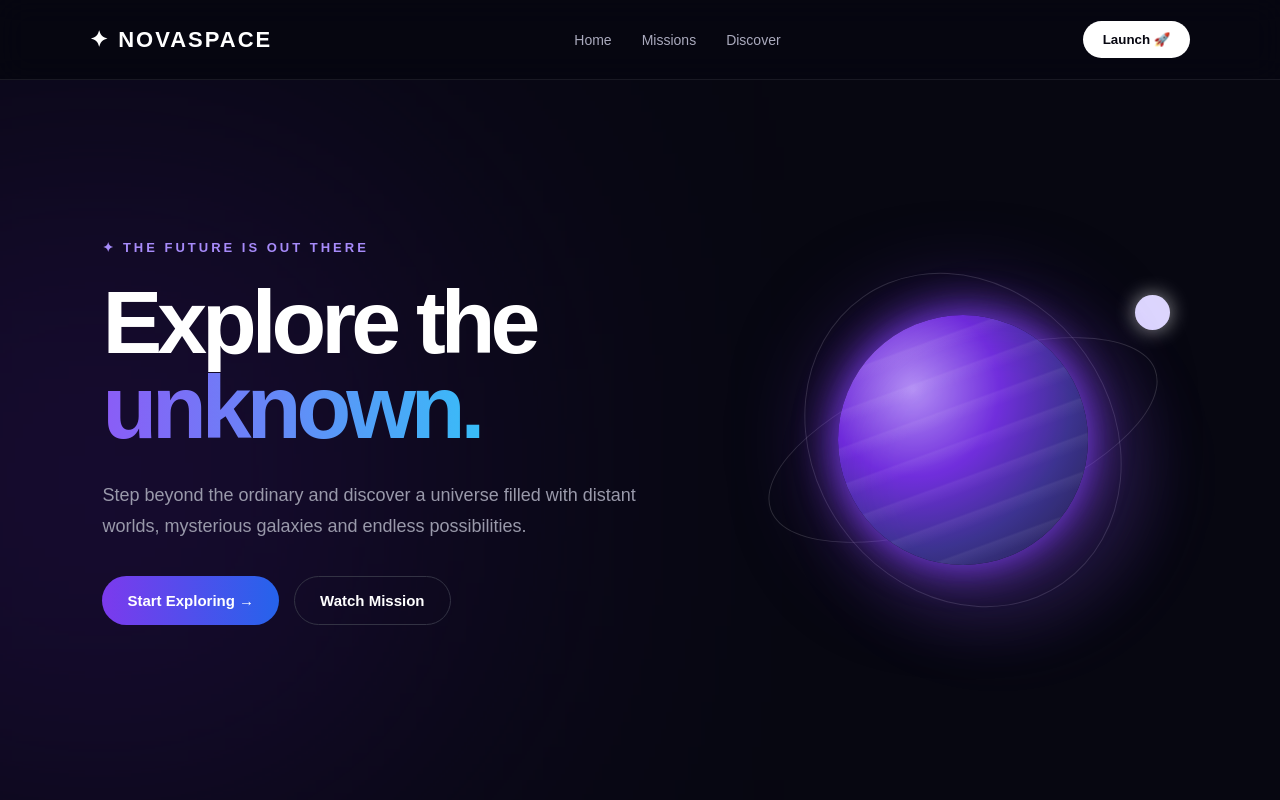
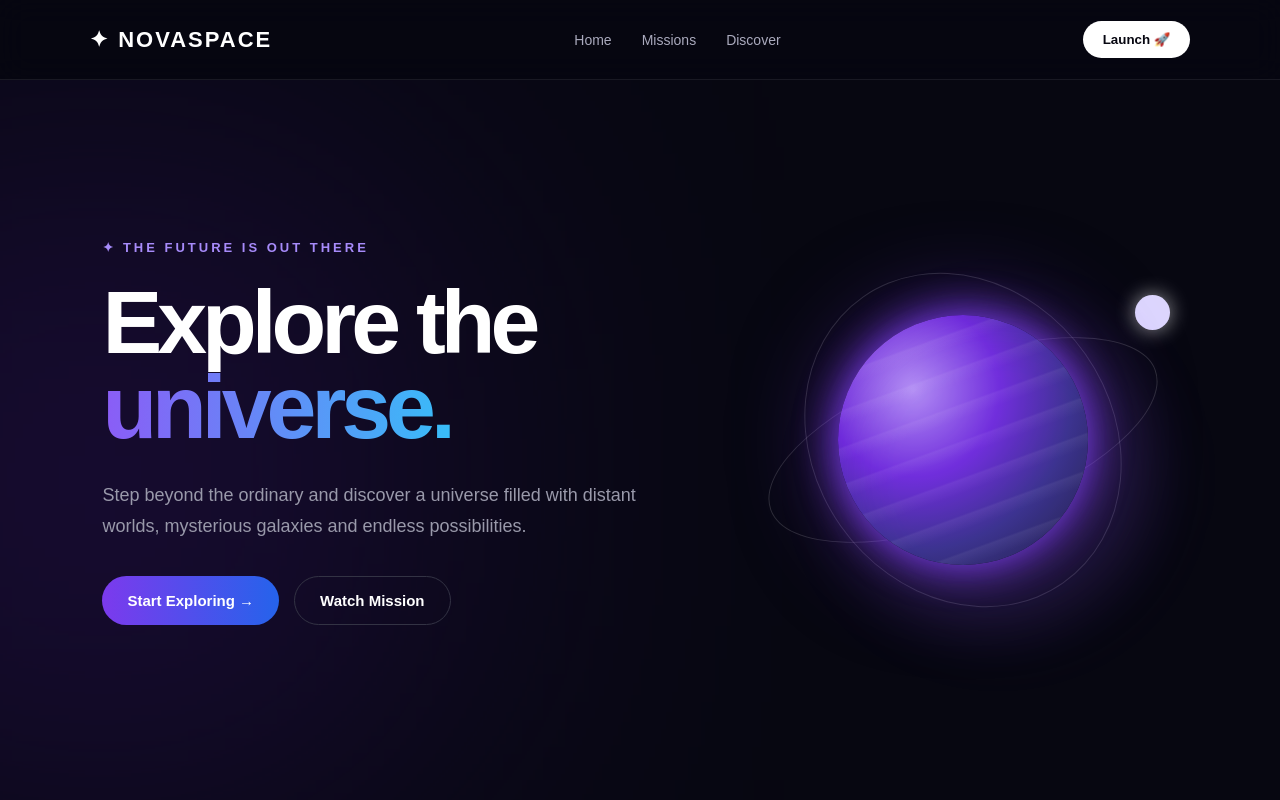
Before and after one commit to 123shravan/devops-expt6, a plain HTML site: page devops expt6/index.html in a window 1280 px wide. Shown: the top 800 px of the page. Drawn offline with Linux system fonts and the light colour scheme.

Commit message:
Update NovaSpace heading

```diff
--- a/devops expt6/index.html
+++ b/devops expt6/index.html
@@ -42,7 +42,7 @@
 
                 <h1>
                     Explore the
-                    <span>unknown.</span>
+                    <span>universe.</span>
                 </h1>
 
                 <p class="description">
```
